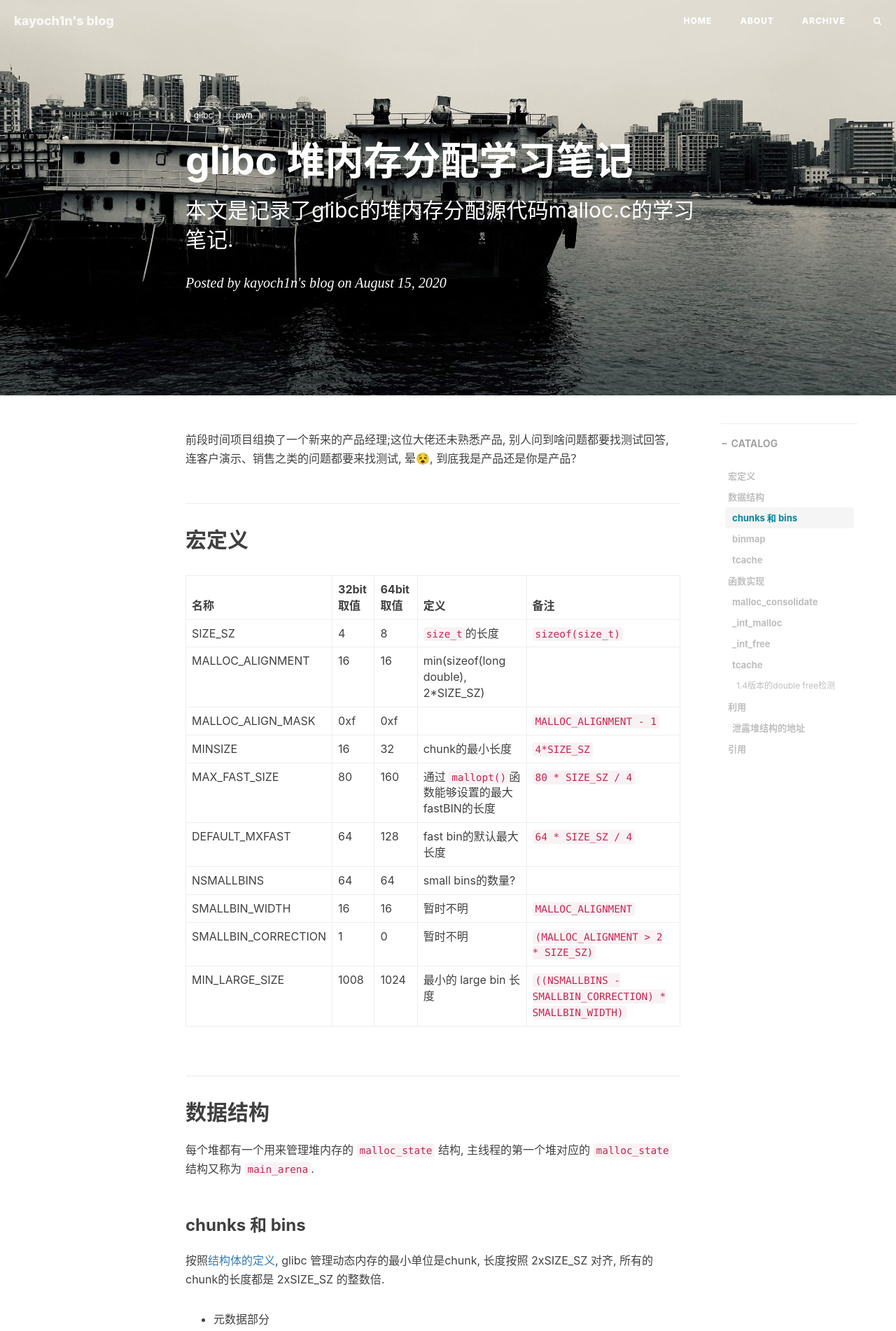
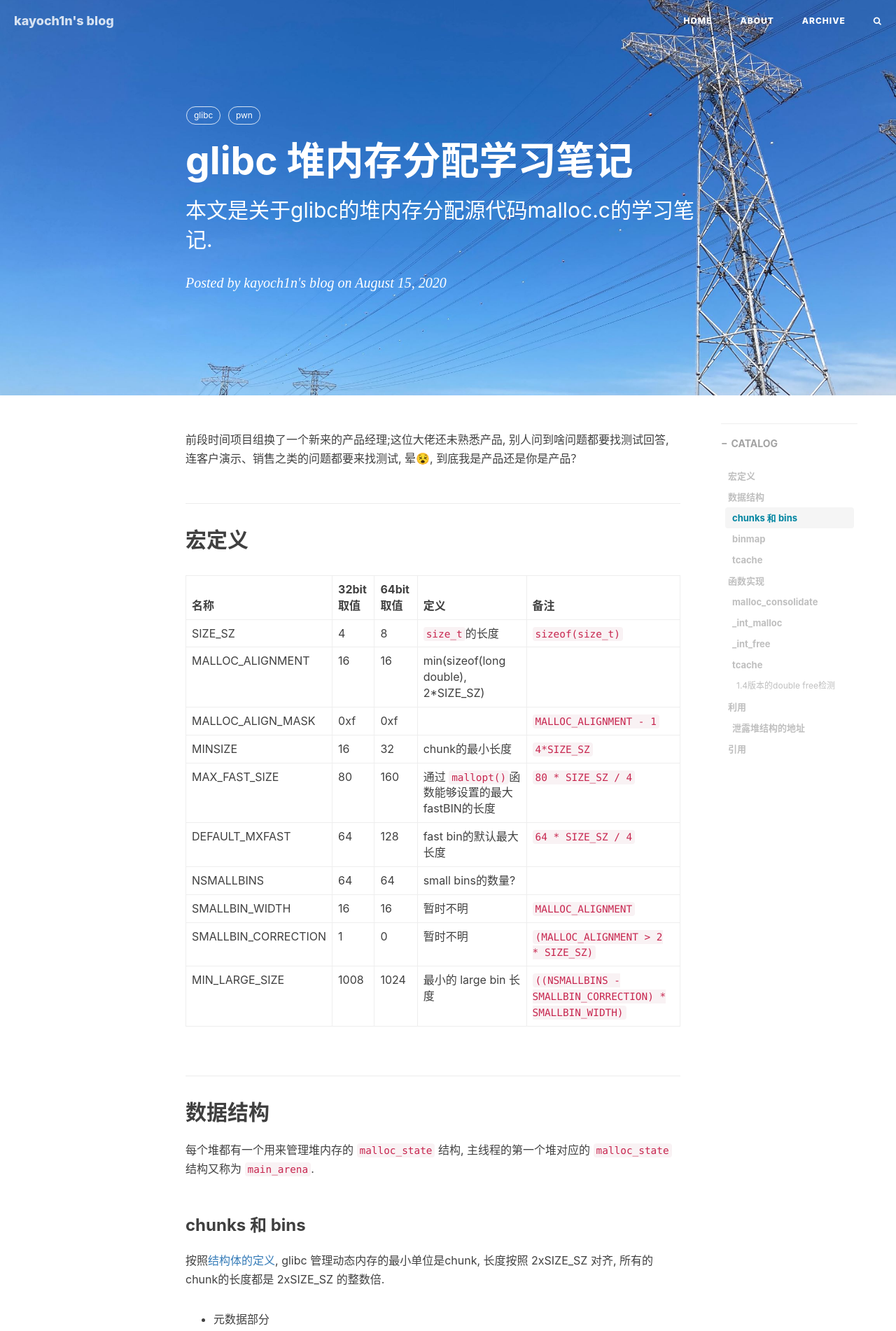
Before and after one commit to kayoch1n/kayoch1n.github.io, a Jekyll site: the page built from _posts/2020-08-16-glibc-malloc.markdown, in a window 1280 px wide. Shown: the top 1902 px of the page at 70% size. Built offline with Jekyll 4.4.1, drawn with Linux system fonts in a browser that asks for light colours; nearby versions of some CDN libraries; comment, search, counter and statistics services are not loaded.

Commit message:
Add header imgs. Add sub-titles.

```diff
--- a/_posts/2020-08-16-glibc-malloc.markdown
+++ b/_posts/2020-08-16-glibc-malloc.markdown
@@ -1,8 +1,9 @@
 ---
 layout: "post"
-subtitle: "本文是记录了glibc的堆内存分配源代码malloc.c的学习笔记."
+subtitle: "本文是关于glibc的堆内存分配源代码malloc.c的学习笔记."
 title:  "glibc 堆内存分配学习笔记"
 date:   2020-08-15 12:15:38 +0800
+header-img: "img/sz-transmission-tower-2.jpg"
 categories:
   - blog
 tags:
--- a/_posts/2020-08-26-buuoj-pwn.markdown
+++ b/_posts/2020-08-26-buuoj-pwn.markdown
@@ -3,6 +3,7 @@ layout: "page"
 title:  "Buuoj冲分过程（指俯冲）その１"
 subtitle: "一些PWN"
 date:   2020-08-26 22:15:38 +0800
+header-img: "img/sz-baoan-mangrove.jpg"
 categories:
   - blog
 tags:
--- a/_posts/2021-10-02-modular-multiplication.markdown
+++ b/_posts/2021-10-02-modular-multiplication.markdown
@@ -6,6 +6,7 @@ title:  "高等代数导论 - 蒙哥马利算法"
 date:   2021-10-02 12:10:38 +0800
 header-img: "img/sz-transmission-tower.jpg"
 mathjax: true
+subtitle: "在固定模数的情况下对大整数取模"
 categories:
   - blog
 tags:
--- a/_posts/2021-11-27-eulers-function.markdown
+++ b/_posts/2021-11-27-eulers-function.markdown
@@ -4,6 +4,7 @@ layout: "post"
 catalog: true
 title:  "高等代数导论 - 欧拉函数"
 date:   2021-11-27 11:51:38 +0800
+subtitle: "今日の空は青いですね。"
 header-img: "img/hn-wuzhizhou.jpg"
 mathjax: true
 categories:
```
